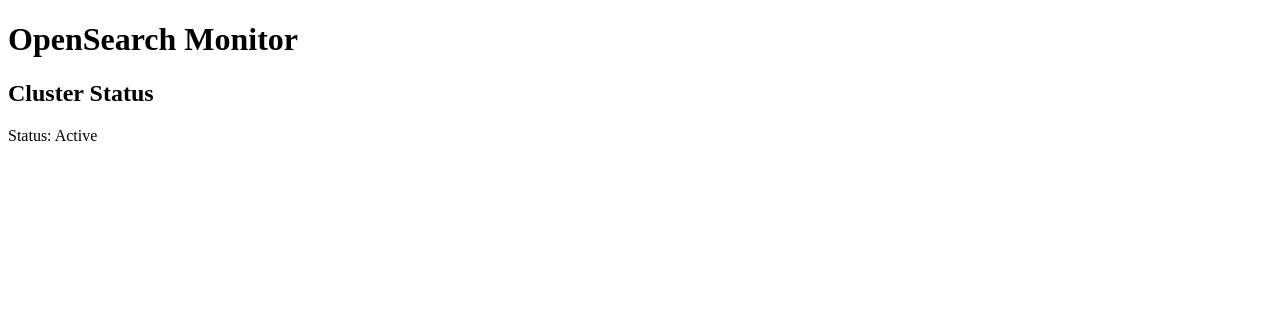
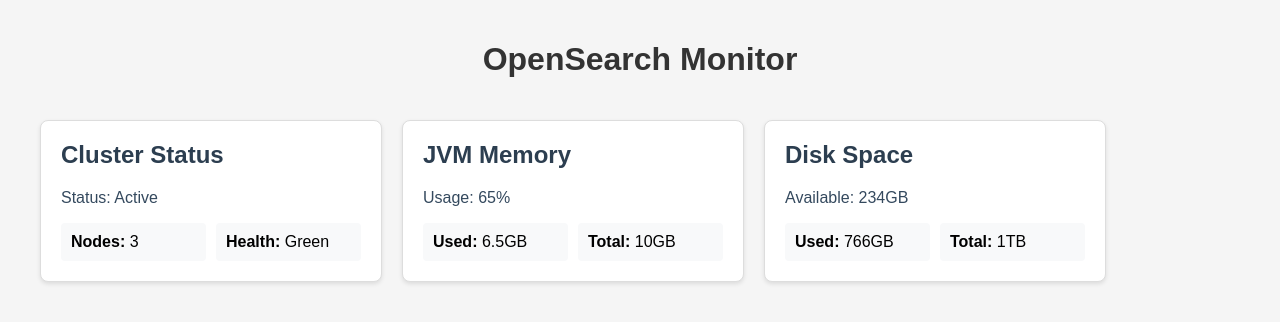
Before and after one commit to Ekrammilash21/OpenSearchMonitor, a website: page index.html in a window 1280 px wide. Drawn offline with Linux system fonts and the light colour scheme.

Commit message:
Update index.html

```diff
--- a/index.html
+++ b/index.html
@@ -2,7 +2,56 @@
 <html>
 <head>
     <title>OpenSearch Monitor</title>
-    <link rel="stylesheet" href="styles.css">
+    <style>
+        body {
+            font-family: Arial, sans-serif;
+            margin: 0;
+            padding: 20px;
+            background-color: #f5f5f5;
+        }
+
+        .dashboard {
+            display: flex;
+            flex-wrap: wrap;
+            gap: 20px;
+            padding: 20px;
+        }
+
+        .status-card {
+            background: #fff;
+            border: 1px solid #ddd;
+            padding: 20px;
+            border-radius: 8px;
+            box-shadow: 0 2px 4px rgba(0,0,0,0.1);
+            width: 300px;
+        }
+
+        h1 {
+            color: #333;
+            text-align: center;
+        }
+
+        .status-card h2 {
+            color: #2c3e50;
+            margin-top: 0;
+        }
+
+        .status-card p {
+            color: #34495e;
+        }
+
+        .metrics {
+            display: grid;
+            grid-template-columns: 1fr 1fr;
+            gap: 10px;
+        }
+
+        .metric {
+            padding: 10px;
+            background: #f8f9fa;
+            border-radius: 4px;
+        }
+    </style>
 </head>
 <body>
     <div id="app">
@@ -11,6 +60,40 @@
             <div class="status-card">
                 <h2>Cluster Status</h2>
                 <p>Status: Active</p>
+                <div class="metrics">
+                    <div class="metric">
+                        <strong>Nodes:</strong> 3
+                    </div>
+                    <div class="metric">
+                        <strong>Health:</strong> Green
+                    </div>
+                </div>
+            </div>
+
+            <div class="status-card">
+                <h2>JVM Memory</h2>
+                <p>Usage: 65%</p>
+                <div class="metrics">
+                    <div class="metric">
+                        <strong>Used:</strong> 6.5GB
+                    </div>
+                    <div class="metric">
+                        <strong>Total:</strong> 10GB
+                    </div>
+                </div>
+            </div>
+
+            <div class="status-card">
+                <h2>Disk Space</h2>
+                <p>Available: 234GB</p>
+                <div class="metrics">
+                    <div class="metric">
+                        <strong>Used:</strong> 766GB
+                    </div>
+                    <div class="metric">
+                        <strong>Total:</strong> 1TB
+                    </div>
+                </div>
             </div>
         </div>
     </div>
```
